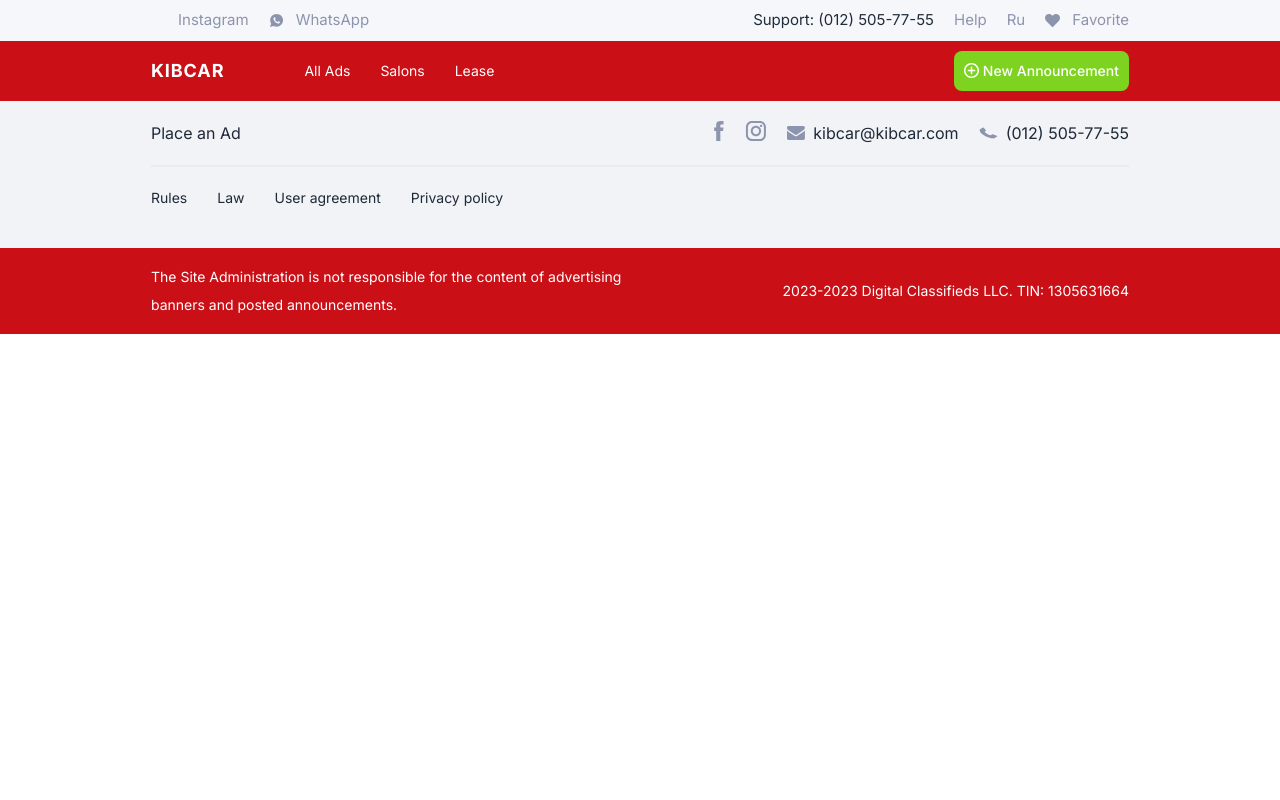
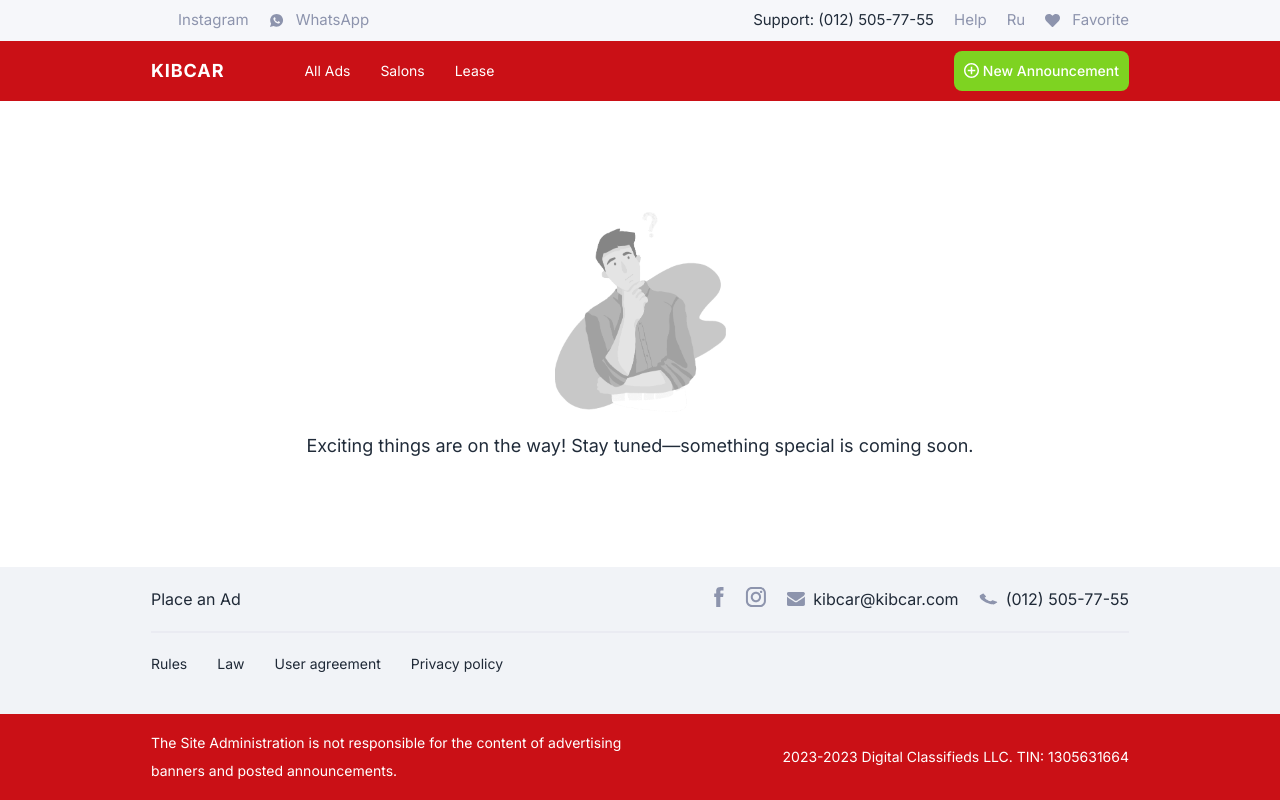
Before and after one commit to MrwanTarik/kib-car, a React (Vite) app: page /lease in a window 1280 px wide. Built offline with nearby package versions, Linux system fonts and the light colour scheme; some icons are missing.

Commit message:
some fixes

```diff
--- a/src/App.jsx
+++ b/src/App.jsx
@@ -24,6 +24,7 @@ import MobileFixedFooter from "./components/layout/MobileFixedFooter";
 
 import MobileNav from "./components/layout/MobileNav";
 import ScrollToTop from "./components/ScrollToTop";
+import Lease from "./pages/Lease";
 
 function App() {
   const [width] = useState(window.innerWidth);
@@ -48,6 +49,7 @@ function App() {
                   element={<DealershipDetails />}
                 />
                 <Route path="/help" element={<Faq />} />
+                <Route path="/lease" element={<Lease />} />
                 <Route path="/favorite" element={<Favorite />} />
                 <Route
                   path="/new-advertisement"
--- a/src/components/DeleteAdForm.jsx
+++ b/src/components/DeleteAdForm.jsx
@@ -1,8 +1,10 @@
 import { useState } from "react";
 import axios from "axios";
 import { Navigate } from "react-router-dom";
+import Modal from "./Modal";
+import ForgetPinForm from "./ForgetPinForm";
 
-function DeleteAdForm({ onCloseModal }) {
+function DeleteAdForm({ onCloseModal, showNewModal }) {
   const [deleteAdErrorMsg, setDeleteAdErrorMsg] = useState("");
   const [deletePin, setDeletePin] = useState("");
   const handleDeleteApi = async () => {
@@ -68,6 +70,12 @@ function DeleteAdForm({ onCloseModal }) {
             Confirm it
           </button>
         </div>
+        <button
+          onClick={() => showNewModal("forget-pin")}
+          className="mt-2 ml-1 text-[15px] underline text-link"
+        >
+          Forgot your PIN?
+        </button>
         <p className="mt-1 ml-1 text-[14px] error text-red">
           {deleteAdErrorMsg}
         </p>
--- a/src/components/EditAdForm.jsx
+++ b/src/components/EditAdForm.jsx
@@ -1,7 +1,7 @@
 import { useState } from "react";
 import { useNavigate, useParams } from "react-router-dom";
 
-function EditAdForm({ onCloseModal }) {
+function EditAdForm({ onCloseModal, showNewModal }) {
   const navigate = useNavigate();
 
   const { id } = useParams();
@@ -59,6 +59,12 @@ function EditAdForm({ onCloseModal }) {
             Confirm it
           </button>
         </div>
+        <button
+          onClick={() => showNewModal("forget-pin")}
+          className="mt-2 ml-1 text-[15px] underline text-link"
+        >
+          Forgot your PIN?
+        </button>
         <p className="mt-1 ml-1 text-[14px] error text-red">{errorMsg}</p>
       </div>
     </div>
--- a/src/components/ForgetPinForm.jsx
+++ b/src/components/ForgetPinForm.jsx
@@ -42,7 +42,6 @@ function ForgetPinForm({ car, onCloseModal }) {
         src={forgetPinIframeSrc}
         id="paytriframe"
         frameBorder="0"
-        scrolling="no"
         style={{ width: "100%", height: "100%", overflowY: "auto" }}
       ></iframe>
       <div className="flex justify-between mt-4">
--- a/src/components/Modal.jsx
+++ b/src/components/Modal.jsx
@@ -58,8 +58,11 @@ function Modal({ children }) {
   const [showModalName, setShowModalName] = useState("");
   const close = () => setShowModalName("");
   const open = setShowModalName;
+  const showNewModal = (modalName) => {
+    setShowModalName(modalName);
+  };
   return (
-    <ModalContext.Provider value={{ showModalName, close, open }}>
+    <ModalContext.Provider value={{ showModalName, close, open, showNewModal }}>
       {children}
     </ModalContext.Provider>
   );
@@ -70,7 +73,7 @@ function Open({ children, windowName }) {
   return cloneElement(children, { onClick: openWindowByName });
 }
 function Window({ children, name, svgColor = "#f8f8f8" }) {
-  const { showModalName, close } = useContext(ModalContext);
+  const { showModalName, close, showNewModal } = useContext(ModalContext);
 
   const hide = name !== showModalName;
   const modalRef = useRef();
@@ -91,7 +94,9 @@ function Window({ children, name, svgColor = "#f8f8f8" }) {
         <Button onClick={close}>
           <HiXMark color={svgColor} />
         </Button>
-        <div>{cloneElement(children, { onCloseModal: close })}</div>
+        <div>
+          {cloneElement(children, { onCloseModal: close, showNewModal })}
+        </div>
       </StyledModal>
     </Overlay>
   );
--- a/src/components/cars/CarDetails/DetailsPC.jsx
+++ b/src/components/cars/CarDetails/DetailsPC.jsx
@@ -167,7 +167,7 @@ function DetailsPC({ car, showFullSlider, setShowFullSlider, carImages, id }) {
                     </button>
                   </Modal.Open>
                   <Modal.Window name="delete">
-                    <DeleteAdForm />
+                    <DeleteAdForm car={car} />
                   </Modal.Window>
                   <Modal.Open windowName="forget-pin">
                     <button className="font-primary text-[14px] underline text-[#212c3a] hover:text-link">
--- a/src/components/layout/AppLayout.jsx
+++ b/src/components/layout/AppLayout.jsx
@@ -1,5 +1,9 @@
 function AppLayout({ children }) {
-  return <div className="flex flex-col h-screen">{children}</div>;
+  return (
+    <div className="flex flex-col lg:grid lg:grid-rows-[auto_auto_1fr_auto_auto] h-screen">
+      {children}
+    </div>
+  );
 }
 
 export default AppLayout;
--- a/src/components/layout/Nav.jsx
+++ b/src/components/layout/Nav.jsx
@@ -73,7 +73,7 @@ function Nav() {
                   Salons
                 </Link>
                 <Link
-                  to={"/"}
+                  to={"/lease"}
                   className="font-primary text-[14px]  font-normal leading-5  text-white"
                 >
                   Lease
--- /dev/null
+++ b/src/pages/Lease.jsx
@@ -0,0 +1,20 @@
+import NoAdsImage from "../assets/images/no-ads.png";
+function Lease() {
+  return (
+    <div className="container flex justify-center items-center">
+      <div className="py-[20px]">
+        <div className="container flex items-center justify-center py-[20px]">
+          <img className="h-[200px]" src={NoAdsImage} alt="not-ads" />
+        </div>
+        <div className="container pb-4">
+          <p className="text-[18px] text-center text-[#212c3a]">
+            Exciting things are on the way! Stay tuned—something special is
+            coming soon.
+          </p>
+        </div>
+      </div>
+    </div>
+  );
+}
+
+export default Lease;
```
